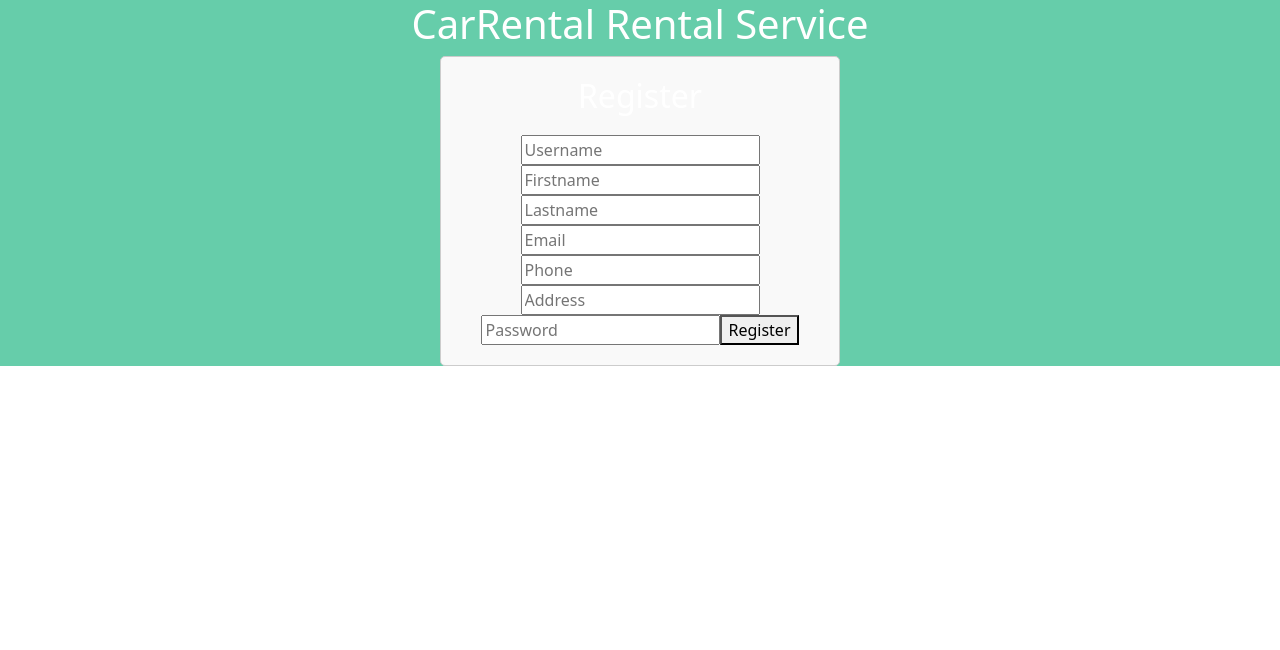
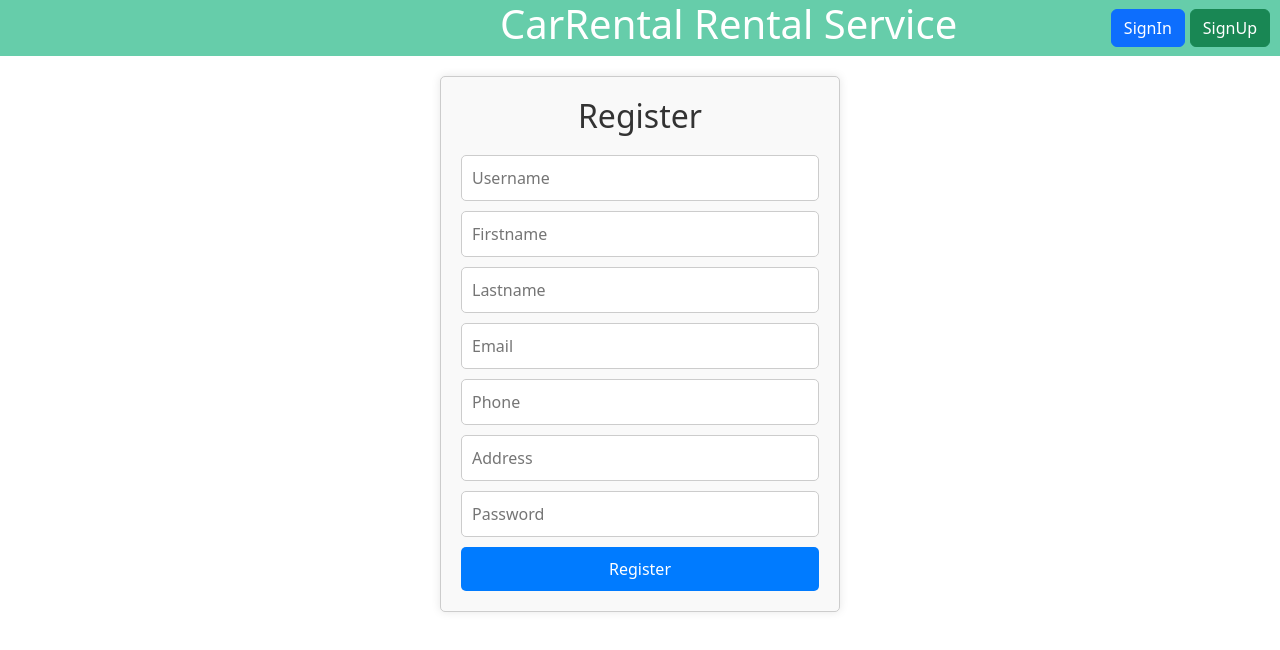
Before and after one commit to Blazkowich/CarRentalService, an Angular app in the folder CarRental.UI/: page /register in a window 1280 px wide. Shown: the top 650 px of the page. Built offline with nearby package versions, Linux system fonts and the light colour scheme.

Commit message:
Added Visuals for Login and Register

```diff
--- a/CarRental.UI/src/app/app.component.css
+++ b/CarRental.UI/src/app/app.component.css
@@ -1,3 +1,21 @@
-.main-text{
-  text-align: center;
+div.body{
+  background-color: mediumaquamarine;
+  color: white;
+  font-style:inherit;
+  display: flex;
+  justify-content: space-between;
+  align-items: flex-start;
 }
+
+div.auth{
+  display: flex;
+  align-items: flex-start;
+  padding-top: 9px;
+  margin-right: 10px;
+  justify-content: space-between;
+  gap: 5px;
+}
+
+h1.titleText{
+  margin-left: 500px;
+}
--- a/CarRental.UI/src/app/app.component.html
+++ b/CarRental.UI/src/app/app.component.html
@@ -1,6 +1,10 @@
 <div class="body">
-  <h1 class="main-text">
+  <h1 class="titleText">
     <a [routerLink]="['/main-page']" style="text-decoration: none; color: inherit;">{{ title }}</a>
   </h1>
-  <router-outlet></router-outlet>
+  <div class="auth">
+    <button class="btn btn-primary" [routerLink]="['/login']">SignIn</button>
+    <button class="btn btn-success ml-2" [routerLink]="['/register']">SignUp</button>
+  </div>
 </div>
+<router-outlet></router-outlet>
--- a/CarRental.UI/src/app/user/login/login.component.css
+++ b/CarRental.UI/src/app/user/login/login.component.css
@@ -1,17 +1,46 @@
 .login-container {
   max-width: 400px;
-  margin: auto;
+  margin: 20px auto;
   padding: 20px;
   border: 1px solid #ccc;
   border-radius: 5px;
   background-color: #f9f9f9;
+  box-shadow: 0 0 10px rgba(0, 0, 0, 0.1);
 }
 
 .login-container h2 {
   text-align: center;
   margin-bottom: 20px;
+  color: #333;
 }
 
 .login-input-container {
   text-align: center;
 }
+
+.login-input-container input {
+  width: 100%;
+  padding: 10px;
+  margin-bottom: 10px;
+  border: 1px solid #ccc;
+  border-radius: 5px;
+  box-sizing: border-box;
+}
+
+.login-input-container button {
+  width: 100%;
+  padding: 10px;
+  background-color: #007bff;
+  color: #fff;
+  border: none;
+  border-radius: 5px;
+  cursor: pointer;
+}
+
+.login-input-container button:hover {
+  background-color: #0056b3;
+}
+
+.login-input-container button:focus {
+  outline: none;
+}
--- a/CarRental.UI/src/app/user/login/login.component.ts
+++ b/CarRental.UI/src/app/user/login/login.component.ts
@@ -3,7 +3,9 @@ import { Component } from '@angular/core';
 @Component({
   selector: 'app-login',
   templateUrl: './login.component.html',
-  styleUrls: ['./login.component.css']
+  styleUrls: ['./login.component.css'],
+  standalone: true,
+  imports: []
 })
 
 export class LoginComponent {
--- a/CarRental.UI/src/app/user/register/register.component.css
+++ b/CarRental.UI/src/app/user/register/register.component.css
@@ -1,17 +1,46 @@
 .register-container {
   max-width: 400px;
-  margin: auto;
+  margin: 20px auto;
   padding: 20px;
   border: 1px solid #ccc;
   border-radius: 5px;
   background-color: #f9f9f9;
+  box-shadow: 0 0 10px rgba(0, 0, 0, 0.1);
 }
 
 .register-container h2 {
   text-align: center;
   margin-bottom: 20px;
+  color: #333;
 }
 
 .register-input-container {
   text-align: center;
 }
+
+.register-input-container input {
+  width: 100%;
+  padding: 10px;
+  margin-bottom: 10px;
+  border: 1px solid #ccc;
+  border-radius: 5px;
+  box-sizing: border-box;
+}
+
+.register-input-container button {
+  width: 100%;
+  padding: 10px;
+  background-color: #007bff;
+  color: #fff;
+  border: none;
+  border-radius: 5px;
+  cursor: pointer;
+}
+
+.register-input-container button:hover {
+  background-color: #0056b3;
+}
+
+.register-input-container button:focus {
+  outline: none;
+}
--- a/CarRental.UI/src/app/user/register/register.component.ts
+++ b/CarRental.UI/src/app/user/register/register.component.ts
@@ -3,7 +3,9 @@ import { Component } from '@angular/core';
 @Component({
   selector: 'app-register',
   templateUrl: './register.component.html',
-  styleUrls: ['./register.component.css']
+  styleUrls: ['./register.component.css'],
+  standalone: true,
+  imports: []
 })
 
 export class RegisterComponent {
--- a/CarRental.UI/src/styles.css
+++ b/CarRental.UI/src/styles.css
@@ -25,12 +25,6 @@ div.table-responsive-vehicles {
   margin-left: -10px;
 }
 
-div.body {
-  background-color: mediumaquamarine;
-  color: white;
-  font-style:inherit;
-}
-
 thead.thead-dark{
   background-color: navy;
   color: white;
```
